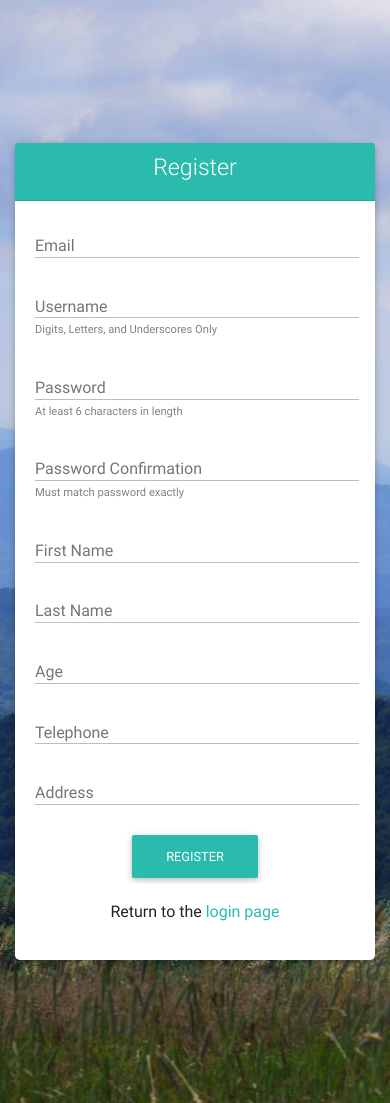
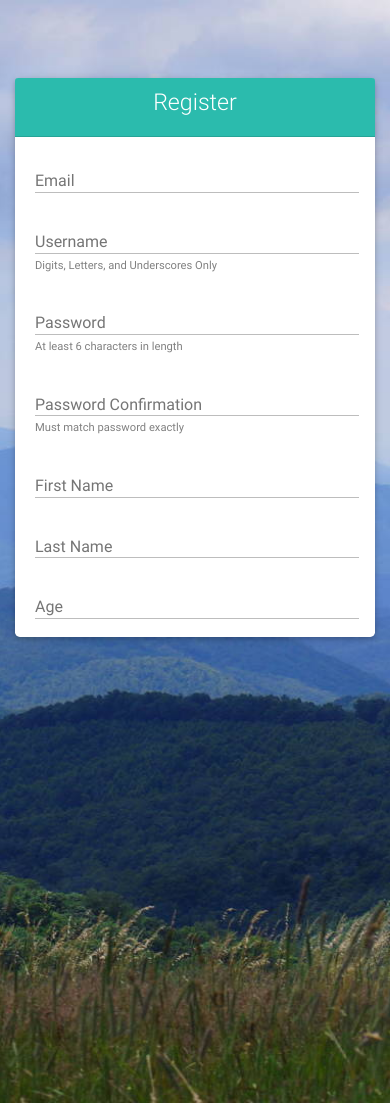
Before and after one commit to jhurd2326/peak_list, a PHP site: page /register.php in a window 390 px wide. Run offline with PHP 8.4, Linux system fonts and the light colour scheme.

Commit message:
Style changes for mobile devices

```diff
--- a/site/register.php
+++ b/site/register.php
@@ -2,6 +2,7 @@
   include_once "php/functions.php";
   session_start();
 ?>
+
 <!DOCTYPE html>
 <html>
   <head>
@@ -12,10 +13,9 @@
   </head>
   <body>
     <div class="background">
-      <div class="container h-100">
-        <?php if(!empty($error_msg)) { echo $error_msg; } ?>
+      <div class="container">
         <div class="row flex-center">
-          <div class="col-lg-4 col-md-12 col-sm-12 col-xs-12">
+          <div class="col-12 col-lg-4 mt-4">
             <div class="card animated fadeIn">
               <div class="card-header default-color text-center">
                 <h2 class="h2-responsive" style="color: white;">Register</h2>
@@ -50,8 +50,8 @@
                     <label for="last_name">Last Name</label>
                   </div>
                   <div class="md-form">
-                    <input type="text" name="age" id="age" />
-                    <label for="age">Age</label>
+                  <input type="number" name="age" id="age" />
+                  <label for="age">Age</label>
                   </div>
                   <div class="md-form">
                     <input type="text" name="phone" id="phone" />
--- a/site/stylesheets/custom.css
+++ b/site/stylesheets/custom.css
@@ -5,6 +5,7 @@
 
 html, body, .background{
   height: 100%;
+  overflow: hidden;
 }
 .background {
   background: url("../img/blue_ridge.JPG")no-repeat center center fixed;
@@ -12,9 +13,39 @@ html, body, .background{
   -moz-background-size: cover;
   -o-background-size: cover;
   background-size: cover;
+  background-attachment: fixed;
 }
 
 .inline-form-text {
   color: grey;
   font-size: 70%;
 }
+
+@media only screen and (max-width : 320px) {
+  .card-body{
+    height: 400px;
+    overflow-y: scroll;
+
+  }
+  .mt-4{
+    margin-top: 15%!important;
+  }
+}
+@media only screen and (min-width : 321px) and (max-width : 375px) {
+  .card-body{
+    height: 460px;
+    overflow-y: scroll;
+  }
+  .mt-4{
+    margin-top: 20%!important;
+  }
+}
+@media only screen and (min-width : 376px) and (max-width : 414px) {
+  .card-body{
+    height: 500px;
+    overflow-y: scroll;
+  }
+  .mt-4{
+    margin-top: 20%!important;
+  }
+}
```
